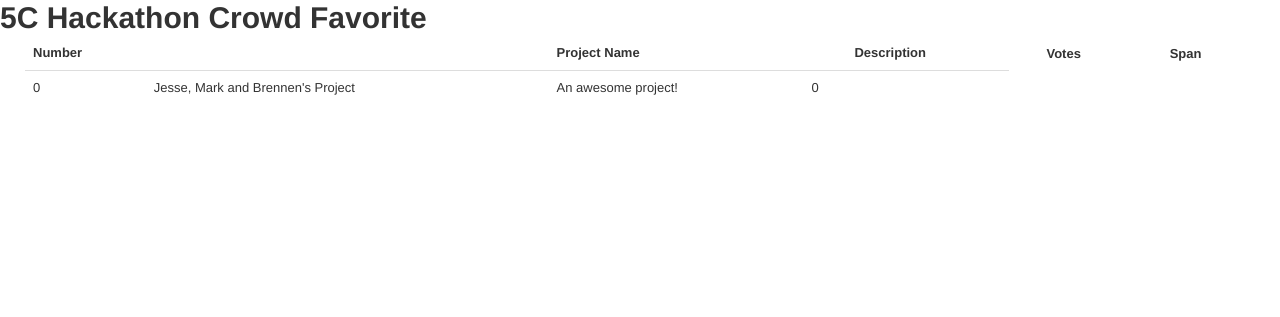
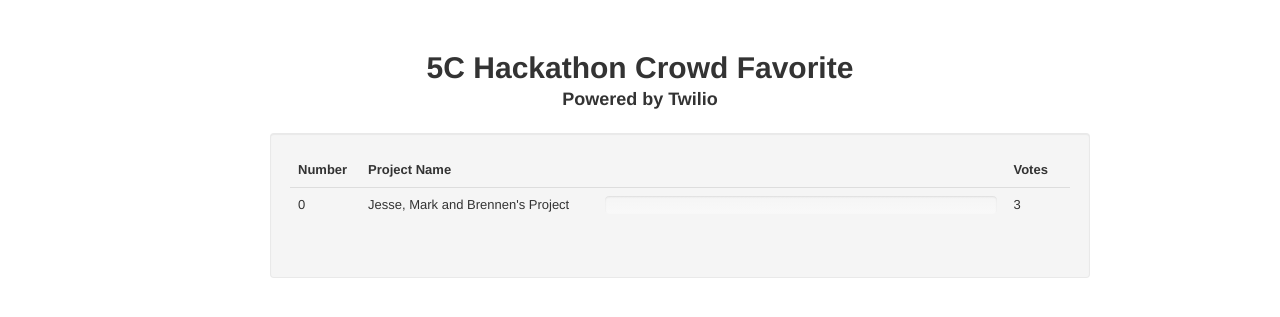
Before and after one commit to landakram/hack-vote, a Flask app: page / in a window 1280 px wide. Shown: the top 317 px of the page. Run offline with Flask 2, Linux system fonts and the light colour scheme.

Commit message:
updated UI and hooked up javascript so it updates progress bar and votes

```diff
--- a/server.py
+++ b/server.py
@@ -7,7 +7,7 @@ app = Flask(__name__)
 app.config.from_object(__name__)
 
 numbers = set()
-projects = [{"name": "Jesse, Mark and Brennen's Project", "descr":"An awesome project!", "votes":0}]
+projects = [{"name": "Jesse, Mark and Brennen's Project", "descr":"An awesome project!", "votes":3}]
 
 @app.route('/')
 def index():
--- /dev/null
+++ b/static/css/custom.css
@@ -0,0 +1,11 @@
+.container h1, .container h3 {
+	text-align: center;
+}
+
+.header {
+	margin-top: 50px;
+}
+
+.results {
+	margin-top: 20px;
+}
--- a/templates/index.html
+++ b/templates/index.html
@@ -1,25 +1,28 @@
-<!doctype html>
+<!DOCTYPE html>
 <html>
   <head>
     <title>5C Hackathon</title>
     <script src="http://code.jquery.com/jquery-latest.js"></script>
     <link href="/static/css/bootstrap.min.css" rel="stylesheet" type"text/css"/>
+    <link href="/static/css/custom.css" rel="stylesheet" type"text/css"/>
   </head>
 
   <body>
-<h1> 5C Hackathon Crowd Favorite </h1>
 
-<div class="result"/>
+    <div class="container">
+      <div class="header">
+        <h1>5C Hackathon Crowd Favorite </h1>
+        <h3>Powered by Twilio</h3>
+      </div>
 
-<ul>
+      <div class="results span10 well offset1">
         <table class="table">
           <thead>
             <tr>
-      <th>Number<th>
-      <th>Project Name<th>
-      <th>Description<th>
-      <th>Votes<th>
-      <th>Span<th>
+              <th class="span1">Number</th>
+              <th class="span3">Project Name</th>
+              <th class="span5"></th>
+              <th class="span1">Votes</th>
             </tr>
           </thead>
           <tbody>
@@ -27,28 +30,34 @@
             <tr id="project{{loop.index0}}" >
               <td class="id"> {{loop.index0}} </td>
               <td class="name"> {{project.name}} </td>
-      <td class="descr"> {{project.descr}} </td>
+              <td>
+                <div class="progress progress-{{["info","success", "alert", "warning"][loop.index0]}}">
+                  <div class="bar"
+                       style="width: {{project.votes*3.5}};"></div>
+                </div>
+              </td>
               <td class="votes"> {{project.votes}} </td>
-      <td> </td>
             </tr>
             {% endfor %}
           </tbody>
         </table>
+      </div>
+    </div>
 
     <script type='text/javascript'>
       $(document).ready(function() {
-    setTimeout(function() {
+        setInterval(function() {
           $.get("/list", function(data) {
-      for (var i = 0; i < projects.length; i++) {
-        var project = projects[i];
+          for (var i = 0; i < data.projects.length; i++) {
+            var project = data.projects[i];
             $("#project" + i + " .votes").html(project.votes);
+            $("#project" + i + " .bar").css("width",project.votes*3.5)
           }
           console.log('Load was performed.');
           });
         }, 2000);
       });
     </script>
-
   </body>
 
 </html>
```
Lines whose indentation alone changed are shown as unchanged.
